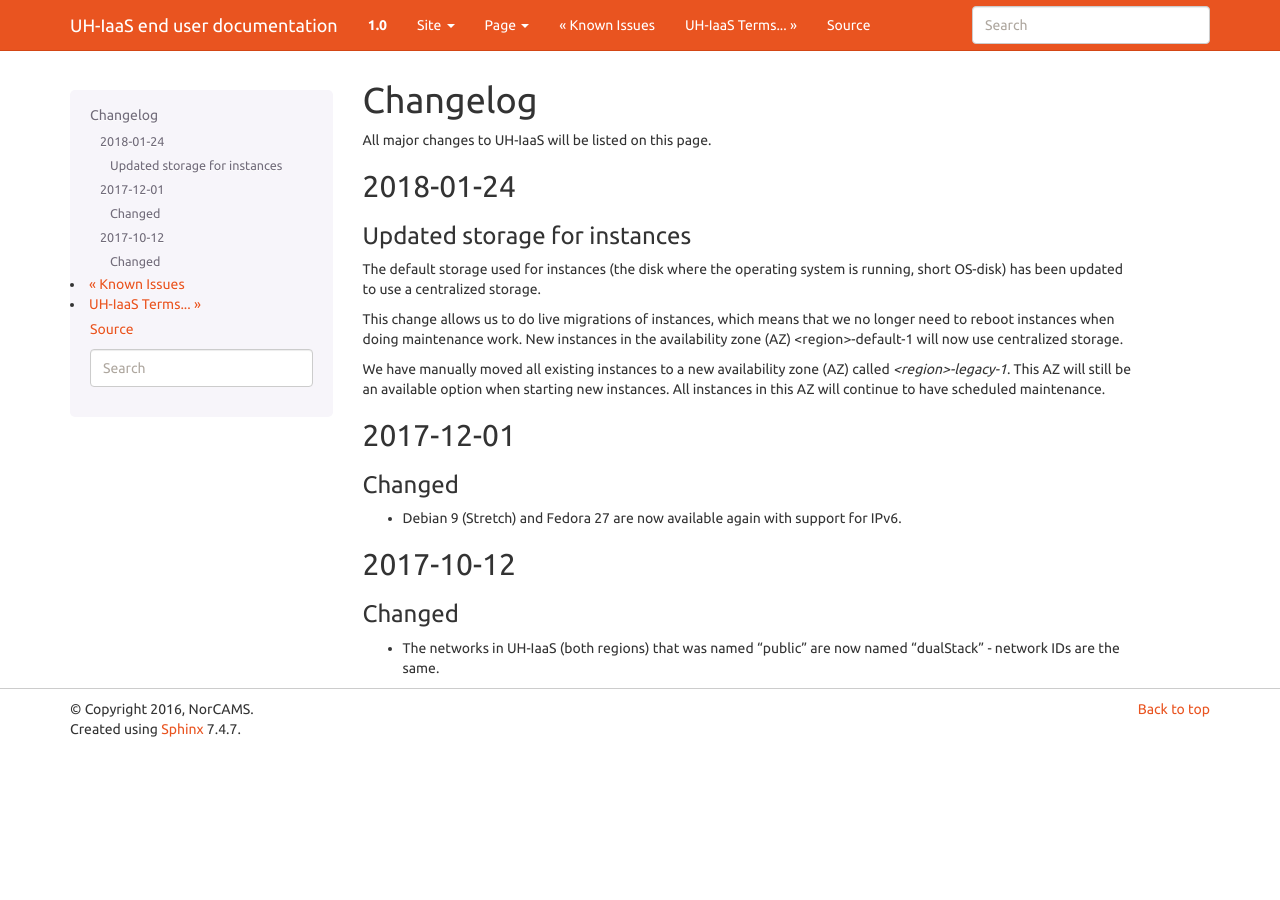
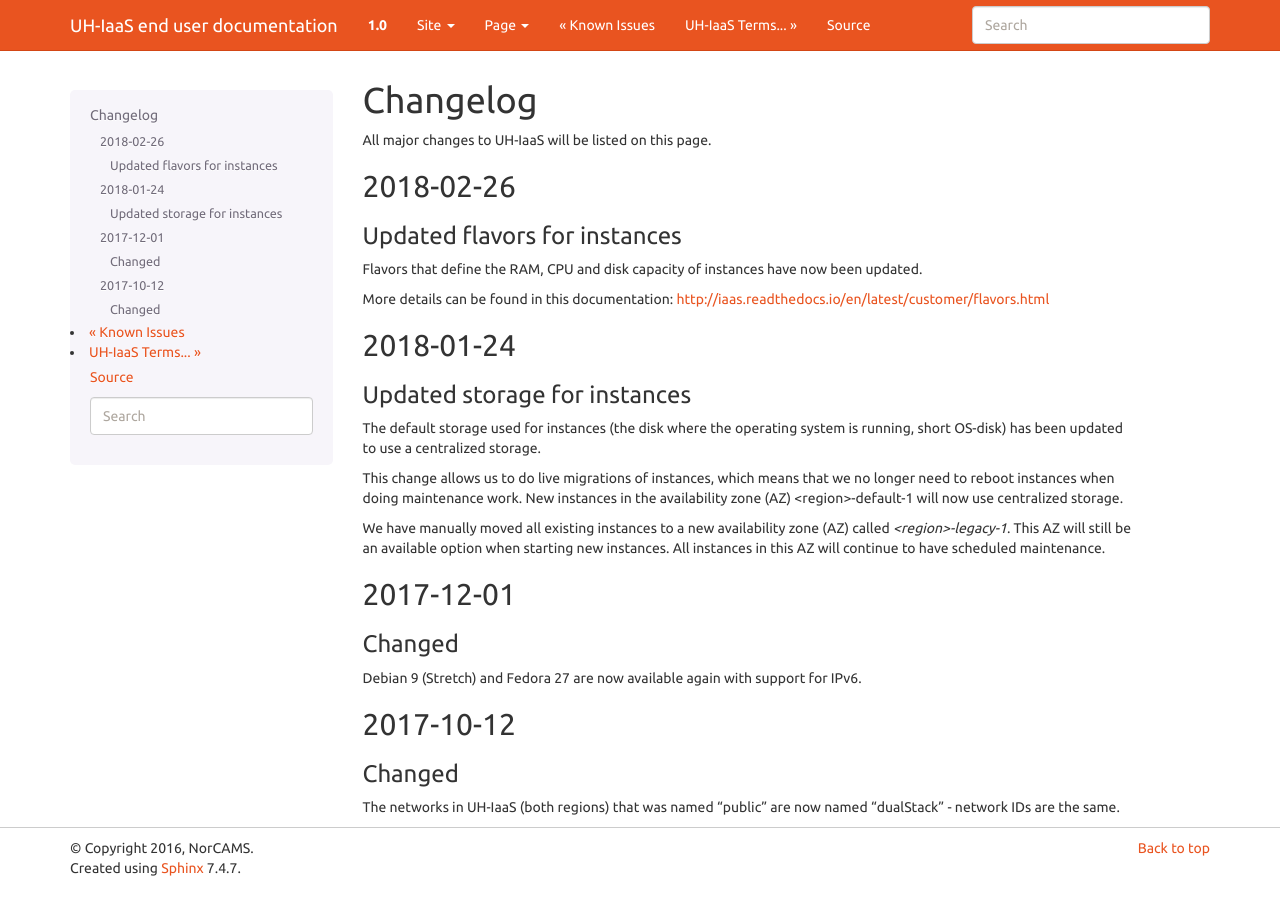
Before and after one commit to norcams/docs-enduser, a Sphinx documentation site: the page built from docs/changelog.rst, in a window 1280 px wide. Built offline with Sphinx 7.4.7, drawn with Linux system fonts in a browser that asks for light colours.

Commit message:
updated flavors

```diff
--- a/docs/changelog.rst
+++ b/docs/changelog.rst
@@ -3,6 +3,17 @@ Changelog
 =========
 
 All major changes to UH-IaaS will be listed on this page.
+
+2018-02-26
+==========
+
+Updated flavors for instances
+-----------------------------
+
+Flavors that define the RAM, CPU and disk capacity of instances have now been updated.
+
+More details can be found in this documentation: http://iaas.readthedocs.io/en/latest/customer/flavors.html
+
 
 2018-01-24
 ==========
@@ -28,7 +39,7 @@ maintenance.
 Changed
 -------
 
-- Debian 9 (Stretch) and Fedora 27 are now available again with support for IPv6.
+Debian 9 (Stretch) and Fedora 27 are now available again with support for IPv6.
 
 2017-10-12
 ==========
@@ -36,4 +47,4 @@ Changed
 Changed
 -------
 
-- The networks in UH-IaaS (both regions) that was named "public" are now named "dualStack" - network IDs are the same.
+The networks in UH-IaaS (both regions) that was named "public" are now named "dualStack" - network IDs are the same.
```
